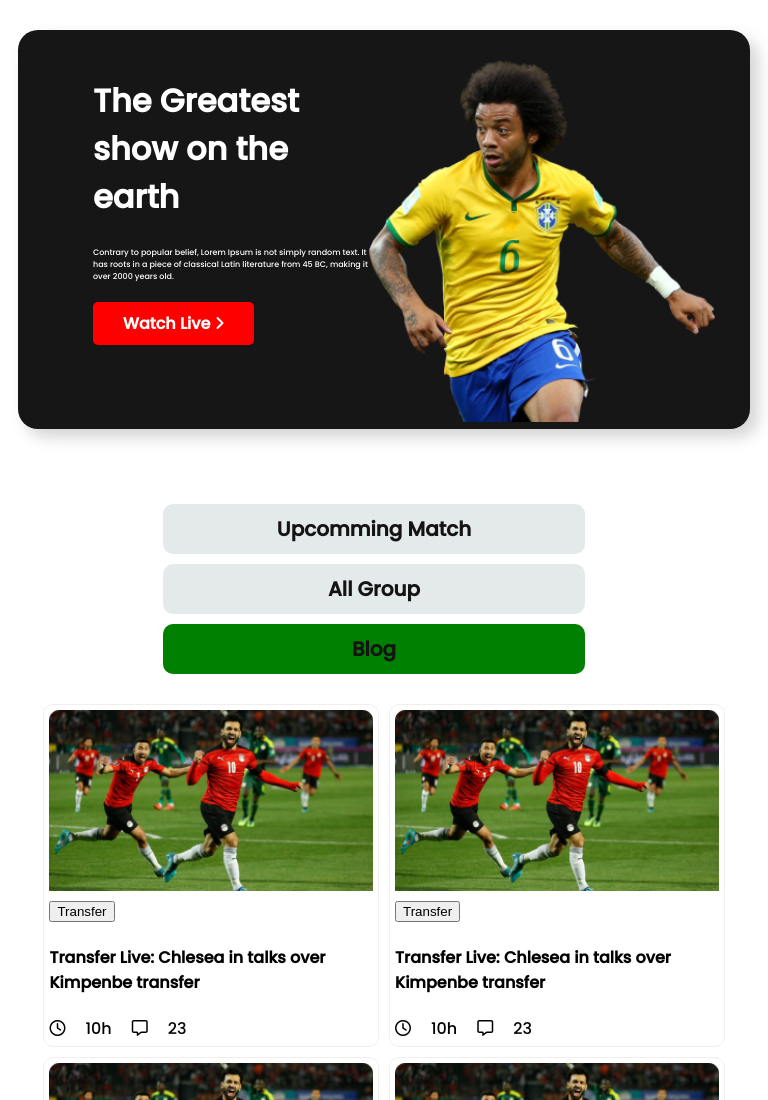
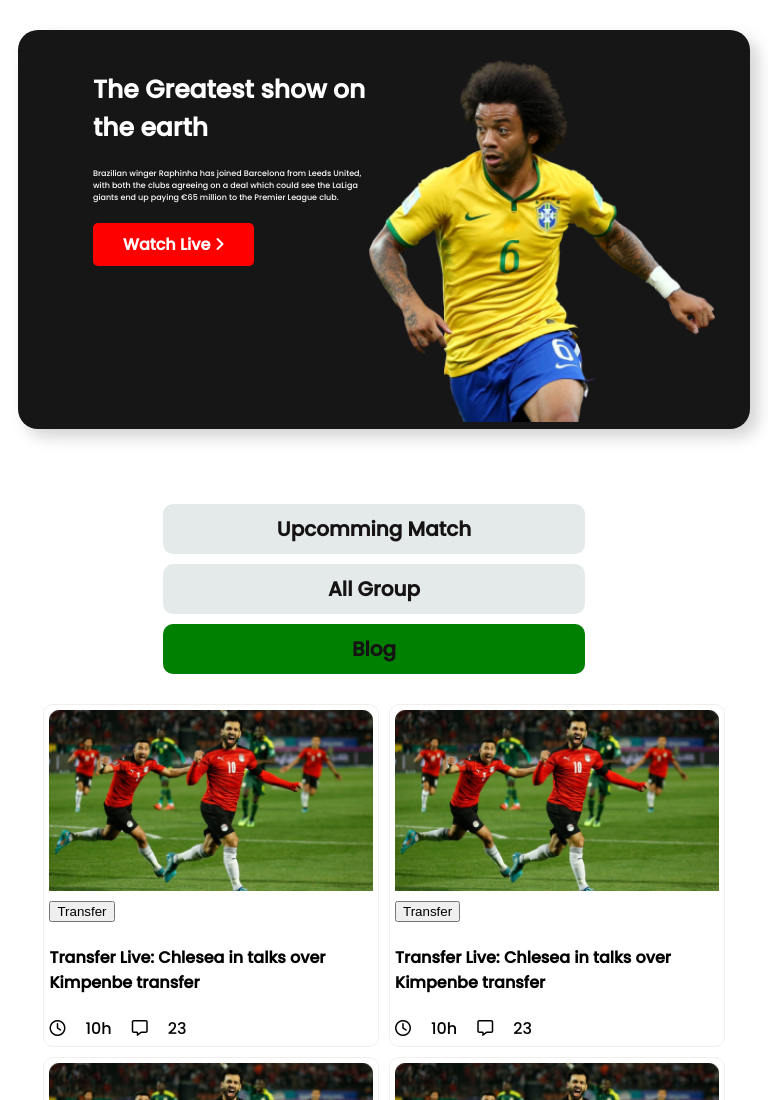
Before and after one commit to digitechmahmud/world-cup-football, a plain HTML site: page index.html in a window 768 px wide. Shown: the top 1100 px of the page. Drawn offline with Linux system fonts and the light colour scheme.

Commit message:
tablet view

```diff
--- a/index.html
+++ b/index.html
@@ -14,10 +14,9 @@
         <div class="banner">
             <div class="banner-details half-width-info">
                 <h1 class="banner-title">The Greatest show on the earth</h1>
-                <p class="other-view">Contrary to popular belief, Lorem Ipsum is not simply
-                random text. It has roots in a piece of classical Latin literature from 45 BC, making it over 2000 years old.</p>
-                <p class="mobile-view">Contrary to popular belief, Lorem Ipsum is not simply
-                random text.</p>
+                <p class="other-view">Brazilian winger Raphinha has joined Barcelona from Leeds United, with both the clubs agreeing on a deal which could see
+                the LaLiga giants end up paying €65 million to the Premier League club.</p>
+                <p class="mobile-view">Raphinha becomes the latest Brazilian sensation to join FC Barcelona.</p>
                 <a href="">Watch Live <i class="fa-solid fa-angle-right"></i></a>
             </div>
             <div class="banner-image half-width-picture">
--- a/styles/responsive.css
+++ b/styles/responsive.css
@@ -181,6 +181,8 @@
 
     .half-width-info {
         width: 40%;
+        align-items: center;
+
     }
 
     .half-width-picture {
@@ -194,7 +196,7 @@
     }
 
     .banner-title {
-        font-size: 2em;
+        font-size: 25px;
     }
 
     .banner-details p {
```
